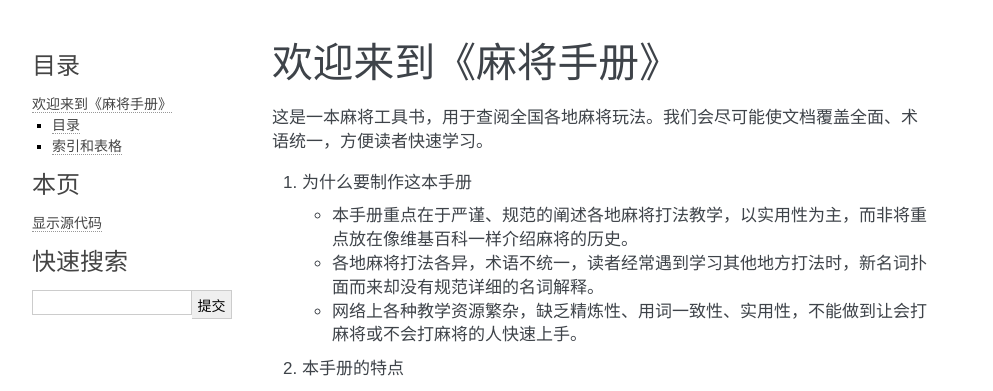
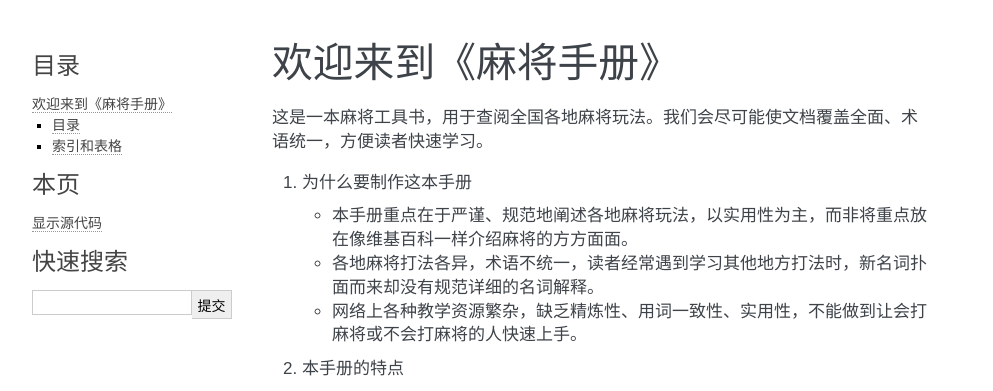
Before and after one commit to JerrySoybean/Mahjong-manual, a Sphinx documentation site: the page built from docs/source/index.rst, in a window 1280 px wide. Shown: the top 391 px of the page, without its empty margins (148-1141 px from the left). Built offline with Sphinx 7.4.7, drawn with Linux system fonts in a browser that asks for light colours.

Commit message:
错别字

```diff
--- a/docs/source/index.rst
+++ b/docs/source/index.rst
@@ -14,7 +14,7 @@
 
 1. 为什么要制作这本手册
 
-   * 本手册重点在于严谨、规范的阐述各地麻将打法教学，以实用性为主，而非将重点放在像维基百科一样介绍麻将的历史。
+   * 本手册重点在于严谨、规范地阐述各地麻将玩法，以实用性为主，而非将重点放在像维基百科一样介绍麻将的方方面面。
    * 各地麻将打法各异，术语不统一，读者经常遇到学习其他地方打法时，新名词扑面而来却没有规范详细的名词解释。
    * 网络上各种教学资源繁杂，缺乏精炼性、用词一致性、实用性，不能做到让会打麻将或不会打麻将的人快速上手。
 
```
Also changed, not shown: README.md (+1 -1 lines).
